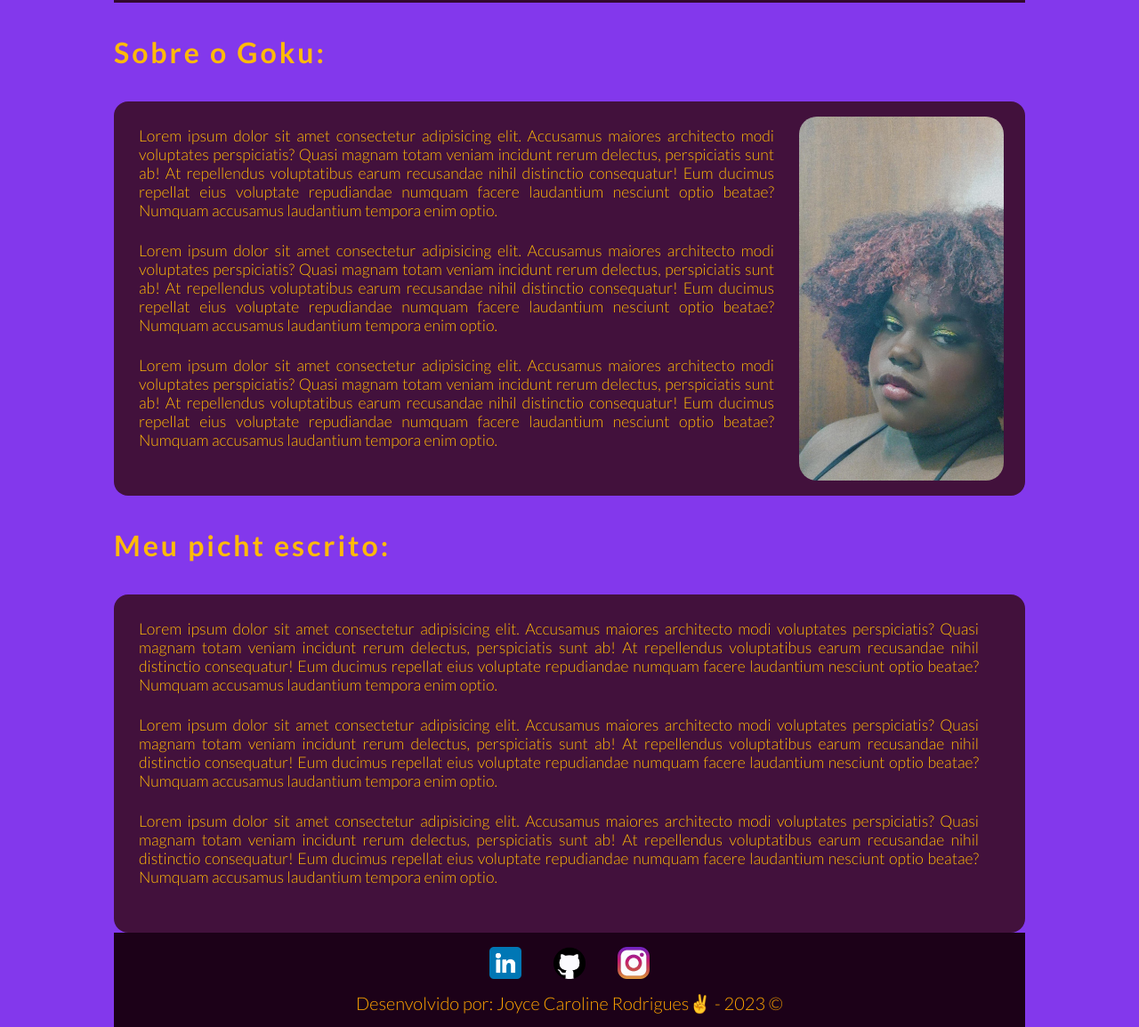
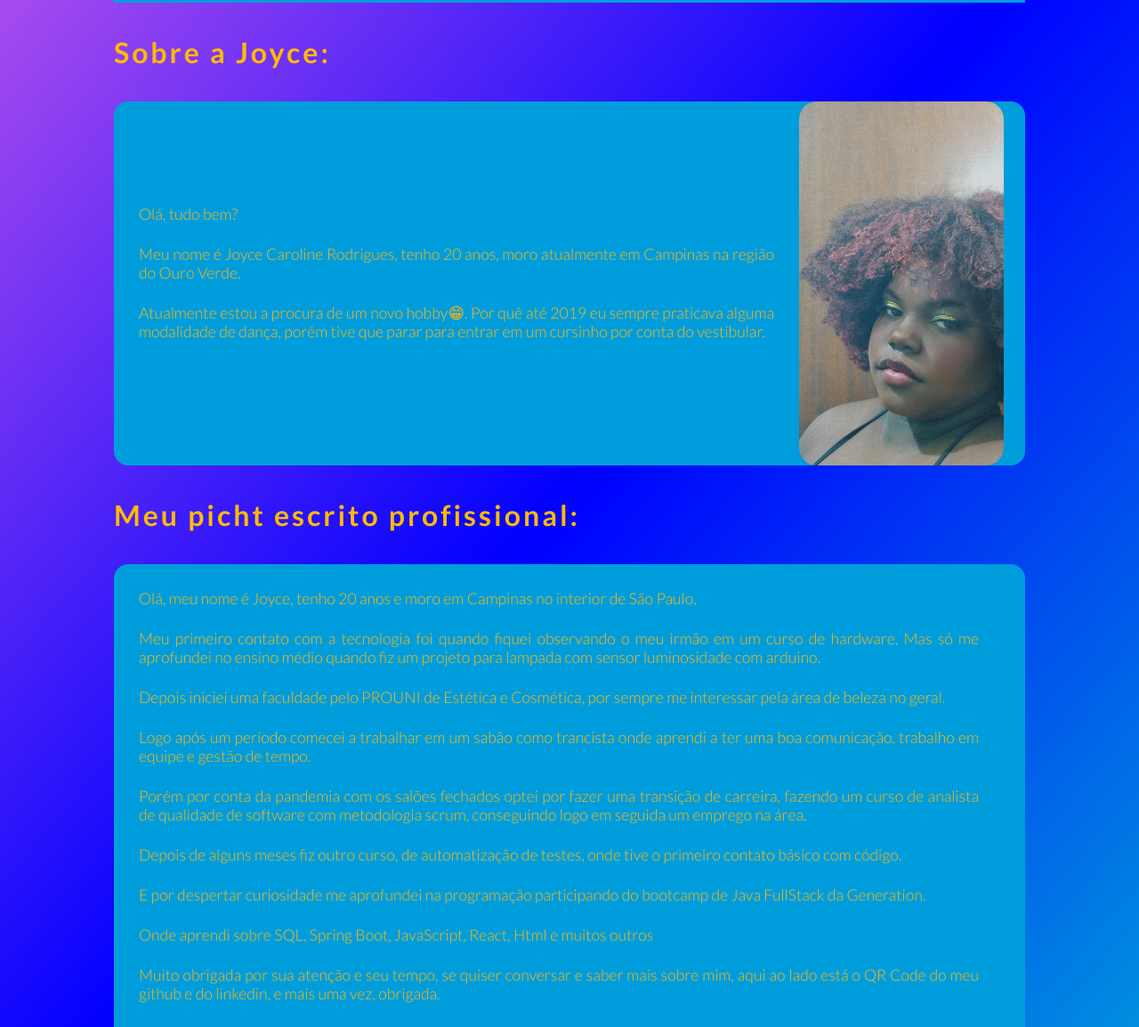
Before and after one commit to Carol20Joyce/Fundamentos_web, a plain HTML site: page index.html in a window 1280 px wide. Shown: the part 187-1341 px from the top of the page at 89% size. Drawn offline with Linux system fonts and the light colour scheme.

Commit message:
Mudando o textos

```diff
--- a/assets/css/style.css
+++ b/assets/css/style.css
@@ -4,9 +4,9 @@
 /*Definição das Variáveis do CSS*/
 :root {
     /*Cores de Fundo (Background)*/
-    --background-page: #8338ec;
-    --background-nav: #32092d;
-    --background-sobre: #42113c;
+    background-image: linear-gradient(to bottom right,#BF56EC,#0000ff,#009DDC );
+    --background-nav: #009DDC;
+    --background-sobre: #009DDC;
     --background-footer: #1c0118;
 
     /* Cores das Fontes (texto) */
@@ -146,6 +146,7 @@ nav a,
     justify-content: left;
     gap: 0.5rem;
     align-items: center;
+
 }
 
 /* Define configurações específicas da classe icone */
--- a/index.html
+++ b/index.html
@@ -15,7 +15,7 @@
     <nav>
         <div class="logo">
             <img class="icone" src="assets/images/base2.png" alt="Logo">
-            <span class="titulo">Portfólio do Goku</span>
+            <span class="titulo">Portfólio da Joyce</span>
         </div>
 
         <ul>
@@ -26,45 +26,30 @@
     </nav>
 
     <main>
-        <h1 id="perfil">Sobre o Goku:</h1>
+        <h1 id="perfil">Sobre a Joyce:</h1>
         <section id="sobre">
             <div class="texto_sobre">
-                <p>Lorem ipsum dolor sit amet consectetur adipisicing elit. Accusamus maiores architecto modi voluptates
-                    perspiciatis? Quasi magnam totam veniam incidunt rerum delectus, perspiciatis sunt ab! At
-                    repellendus voluptatibus earum recusandae nihil distinctio consequatur! Eum ducimus repellat eius
-                    voluptate repudiandae numquam facere laudantium nesciunt optio beatae? Numquam accusamus laudantium
-                    tempora enim optio.</p>
-                <p>Lorem ipsum dolor sit amet consectetur adipisicing elit. Accusamus maiores architecto modi voluptates
-                    perspiciatis? Quasi magnam totam veniam incidunt rerum delectus, perspiciatis sunt ab! At
-                    repellendus voluptatibus earum recusandae nihil distinctio consequatur! Eum ducimus repellat eius
-                    voluptate repudiandae numquam facere laudantium nesciunt optio beatae? Numquam accusamus laudantium
-                    tempora enim optio.</p>
-                <p>Lorem ipsum dolor sit amet consectetur adipisicing elit. Accusamus maiores architecto modi voluptates
-                    perspiciatis? Quasi magnam totam veniam incidunt rerum delectus, perspiciatis sunt ab! At
-                    repellendus voluptatibus earum recusandae nihil distinctio consequatur! Eum ducimus repellat eius
-                    voluptate repudiandae numquam facere laudantium nesciunt optio beatae? Numquam accusamus laudantium
-                    tempora enim optio.</p>
+                <p>Olá, tudo bem?</p>
+                <p>Meu nome é Joyce Caroline Rodrigues, tenho 20 anos, moro atualmente em Campinas na região do Ouro Verde.</p>
+                <p>Atualmente estou a procura de um novo hobby😁. Por quê até 2019 eu sempre praticava alguma modalidade de dança,
+                    porém tive que parar para entrar em um cursinho por conta do vestibular.</p>
+                <p></p>
             </div>
             <img class="foto" src="assets/images/eu2.jpeg" alt="Olá, eu sou o Goku">
         </section>
-        <h1 id="perfil">Meu picht escrito:</h1>
+        <h1 id="perfil">Meu picht escrito profissional:</h1>
         <section id="sobre">
             <div class="texto_sobre">
-                <p>Lorem ipsum dolor sit amet consectetur adipisicing elit. Accusamus maiores architecto modi voluptates
-                    perspiciatis? Quasi magnam totam veniam incidunt rerum delectus, perspiciatis sunt ab! At
-                    repellendus voluptatibus earum recusandae nihil distinctio consequatur! Eum ducimus repellat eius
-                    voluptate repudiandae numquam facere laudantium nesciunt optio beatae? Numquam accusamus laudantium
-                    tempora enim optio.</p>
-                <p>Lorem ipsum dolor sit amet consectetur adipisicing elit. Accusamus maiores architecto modi voluptates
-                    perspiciatis? Quasi magnam totam veniam incidunt rerum delectus, perspiciatis sunt ab! At
-                    repellendus voluptatibus earum recusandae nihil distinctio consequatur! Eum ducimus repellat eius
-                    voluptate repudiandae numquam facere laudantium nesciunt optio beatae? Numquam accusamus laudantium
-                    tempora enim optio.</p>
-                <p>Lorem ipsum dolor sit amet consectetur adipisicing elit. Accusamus maiores architecto modi voluptates
-                    perspiciatis? Quasi magnam totam veniam incidunt rerum delectus, perspiciatis sunt ab! At
-                    repellendus voluptatibus earum recusandae nihil distinctio consequatur! Eum ducimus repellat eius
-                    voluptate repudiandae numquam facere laudantium nesciunt optio beatae? Numquam accusamus laudantium
-                    tempora enim optio.</p>
+                <p>Olá, meu nome é Joyce, tenho 20 anos e moro em Campinas no interior de São Paulo.</p>
+                <p>Meu primeiro contato com a tecnologia foi quando fiquei observando o meu irmão em um curso de hardware.
+                     Mas só me aprofundei no ensino médio quando fiz um projeto para lampada com sensor luminosidade com arduino.</p>
+                <p>Depois iniciei uma faculdade pelo PROUNI de Estética e Cosmética, por sempre me interessar pela área de beleza no geral.</p>
+                <p>Logo após um período comecei a trabalhar em um sabão como trancista onde aprendi a ter uma boa comunicação, trabalho em equipe e gestão de tempo.</p>
+                <p>Porém por conta da pandemia com os salões fechados optei por fazer uma transição de carreira, fazendo um curso de analista de qualidade de software com metodologia scrum, conseguindo logo em seguida um emprego na área.</p>
+                <p>Depois de alguns meses fiz outro curso, de automatização de testes, onde tive o primeiro contato básico com código.</p>
+                <p>E por despertar curiosidade me aprofundei na programação participando do bootcamp de Java FullStack da Generation.</p>
+                <p>Onde aprendi sobre SQL, Spring Boot, JavaScript, React, Html e muitos outros</p>
+                <p>Muito obrigada por sua atenção e seu tempo, se quiser conversar e saber mais sobre mim, aqui ao lado está o QR Code do meu github e do linkedin, e mais uma vez, obrigada.</p>
             </div>
     </main>
 
```
